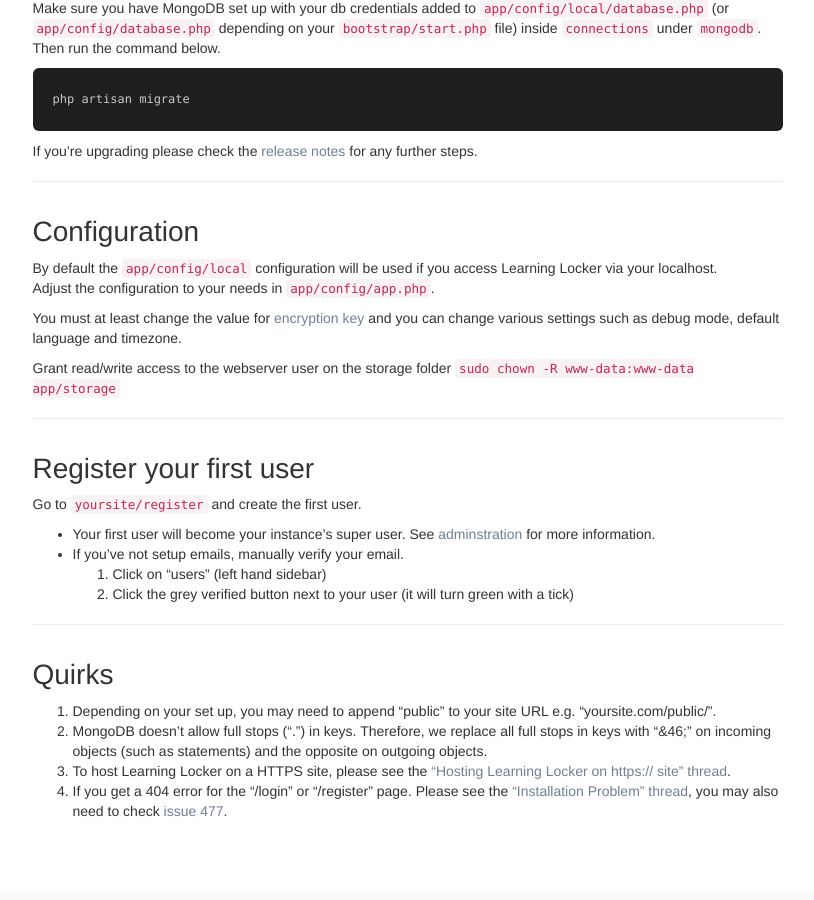
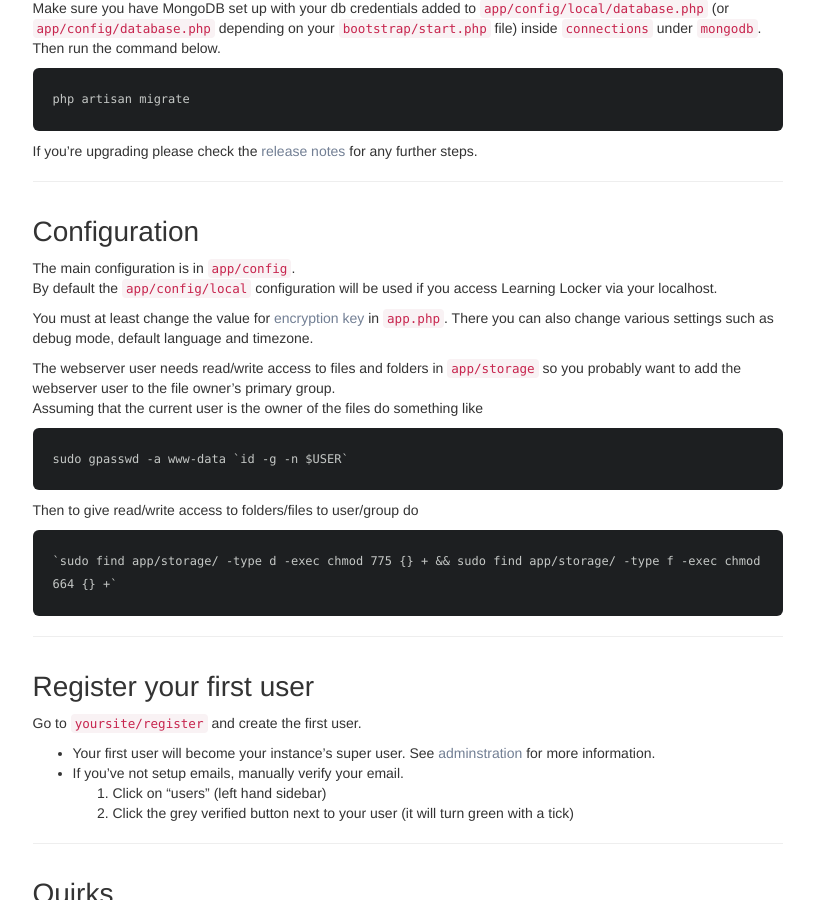
Before and after one commit to LearningLocker/docs, a Jekyll site: the page built from src/installation.md, in a window 1280 px wide and 900 px high, scrolled down 1026 px. Shown: the whole window, without its empty margins (330-1144 px from the left). Built offline with Jekyll 4.4.1, drawn with Linux system fonts in a browser that asks for light colours; nearby versions of some CDN libraries.

Commit message:
Update instructions for read/write permissions and app configuration

```diff
--- a/src/installation.md
+++ b/src/installation.md
@@ -45,12 +45,20 @@
 If you're upgrading please check the [release notes](https://github.com/LearningLocker/learninglocker/releases) for any further steps.
 
 ## Configuration
+The main configuration is in `app/config`.
 By default the `app/config/local` configuration will be used if you access Learning Locker via your localhost.
-Adjust the configuration to your needs in `app/config/app.php`.
 
-You must at least change the value for [encryption key](https://github.com/LearningLocker/learninglocker/issues/488) and you can change various settings such as debug mode, default language and timezone.
+You must at least change the value for [encryption key](https://github.com/LearningLocker/learninglocker/issues/488) in `app.php`.
+There you can also change various settings such as debug mode, default language and timezone.
 
-Grant read/write access to the webserver user on the storage folder `sudo chown -R www-data:www-data app/storage`
+The webserver user needs read/write access to files and folders in `app/storage` so you probably want to add the webserver user to the file owner's primary group.
+Assuming that the current user is the owner of the files do something like
+
+    sudo gpasswd -a www-data `id -g -n $USER`
+
+Then to give read/write access to folders/files to user/group do
+
+    `sudo find app/storage/ -type d -exec chmod 775 {} + && sudo find app/storage/ -type f -exec chmod 664 {} +`
 
 
 ## Register your first user
```
